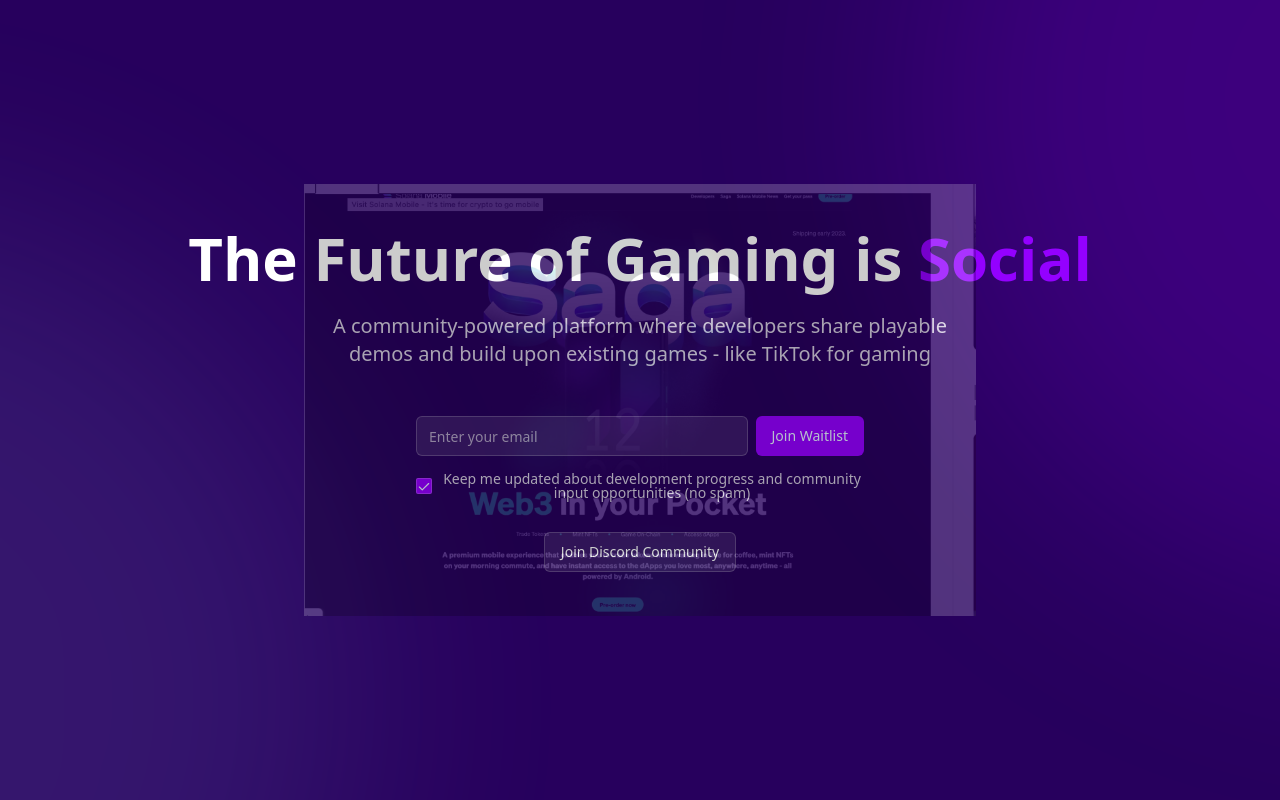
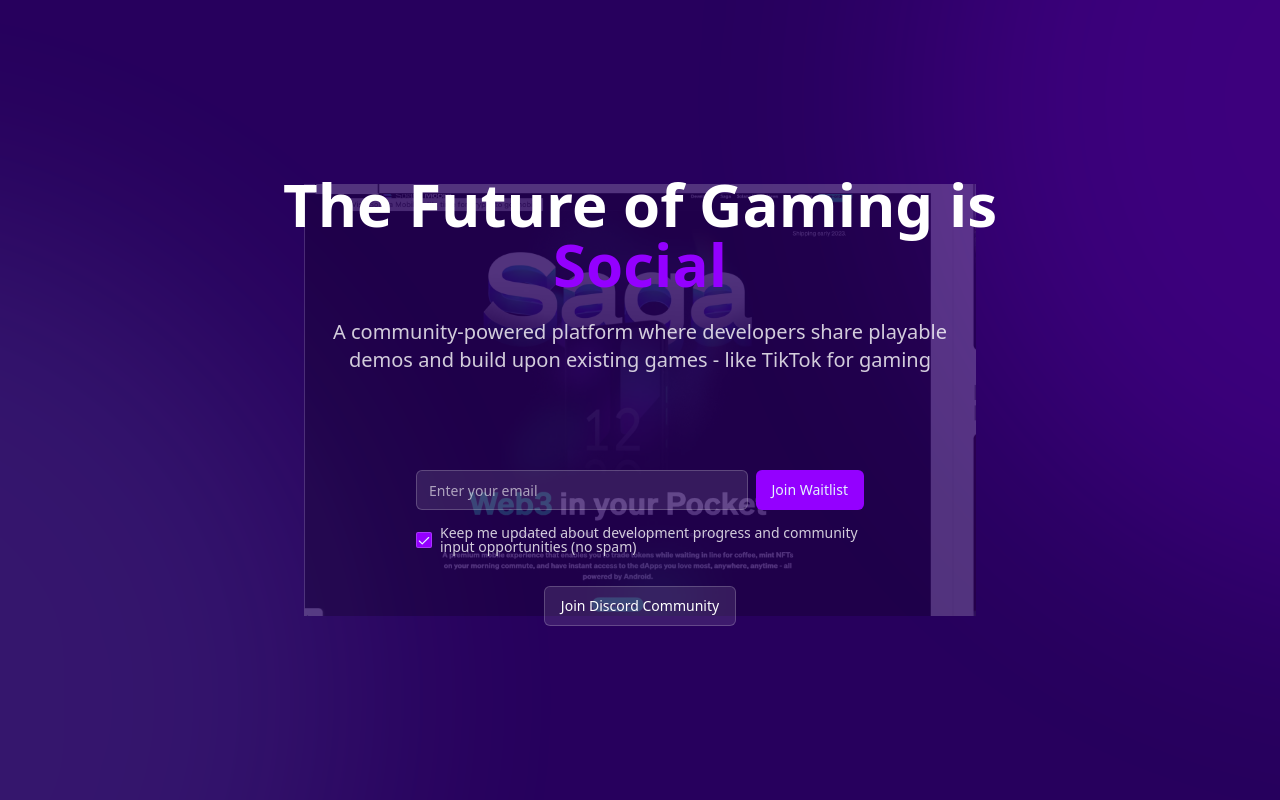
Before and after one commit to Franzi-4/social-gaming-gateway-39, a React (Vite) app: page / in a window 1280 px wide. Built offline with nearby package versions, Linux system fonts and the light colour scheme.

Commit message:
Refactor project structure
Organize the project files and directories for better clarity and maintainability.
[skip gpt_engineer]

```diff
--- a/src/pages/Index.tsx
+++ b/src/pages/Index.tsx
@@ -4,15 +4,27 @@ import { Button } from "@/components/ui/button";
 const Index = () => {
   return (
     <div className="min-h-screen relative overflow-hidden bg-[#27005D]">
-      {/* Background Effect */}
+      {/* Background Gradients */}
       <div className="absolute inset-0 overflow-hidden">
         <div className="absolute -top-1/2 -right-1/2 w-[1000px] h-[1000px] rounded-full bg-[#9400FF] opacity-20 blur-[120px] animate-float" />
         <div className="absolute -bottom-1/2 -left-1/2 w-[1000px] h-[1000px] rounded-full bg-[#AED2FF] opacity-10 blur-[120px] animate-float" />
       </div>
 
-      {/* Content */}
-      <div className="relative container mx-auto px-4 py-20 min-h-screen flex flex-col items-center justify-center text-center">
-        {/* 3D Phone Image */}
+      {/* Main Content */}
+      <div className="relative container mx-auto px-4 py-12 min-h-screen flex flex-col items-center justify-center">
+        {/* Hero Section */}
+        <div className="max-w-4xl mx-auto text-center mb-12 relative z-10">
+          <h1 className="text-4xl md:text-6xl font-bold text-white mb-6">
+            The Future of Gaming is{" "}
+            <span className="text-primary">Social</span>
+          </h1>
+
+          <p className="text-lg md:text-xl text-white/80 max-w-2xl mx-auto mb-12">
+            A community-powered platform where developers share playable demos and build upon existing games - like TikTok for gaming
+          </p>
+        </div>
+
+        {/* 3D Phone Image - Positioned behind the content */}
         <div className="absolute inset-0 flex items-center justify-center opacity-20 pointer-events-none">
           <img
             src="/lovable-uploads/8f71ebd3-b825-47d0-a737-4f47b6ee7c29.png"
@@ -21,19 +33,11 @@ const Index = () => {
           />
         </div>
 
-        <h1 className="text-4xl md:text-6xl font-bold text-white mb-6">
-          The Future of Gaming is{" "}
-          <span className="text-primary">Social</span>
-        </h1>
-
-        <p className="text-lg md:text-xl text-white/80 max-w-2xl mb-12">
-          A community-powered platform where developers share playable demos and build upon existing games - like TikTok for gaming
-        </p>
-
-        <div className="flex flex-col items-center gap-8 w-full max-w-md">
+        {/* Call to Action Section */}
+        <div className="relative z-10 w-full max-w-md space-y-8">
           <WaitlistForm />
 
-          <div className="flex gap-4">
+          <div className="flex justify-center">
             <Button
               variant="outline"
               className="bg-white/10 border-white/20 text-white hover:bg-white/20"
```
